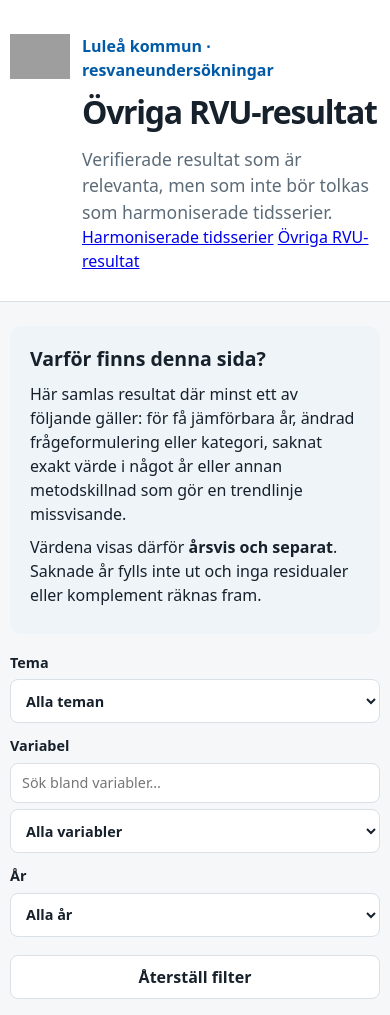
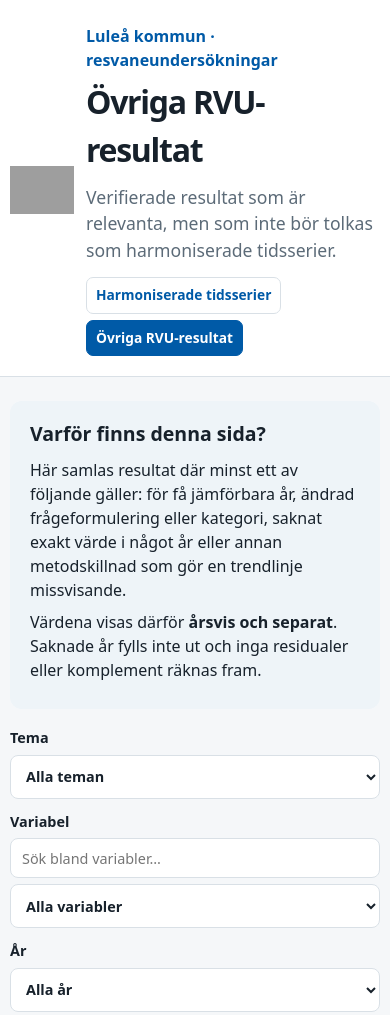
Before and after one commit to Lulea-statistik/resvanor-lulea, a plain HTML site: page docs/ovriga-resultat.html in a window 390 px wide. Shown: the top 1015 px of the page. Drawn offline with Linux system fonts and the light colour scheme; grey boxes are pictures that could not be loaded.

Commit message:
Unify RVU header branding height and persistent two-page navigation

```diff
--- a/docs/styles.css
+++ b/docs/styles.css
@@ -23,3 +23,19 @@ main{padding:24px 0 40px}.controls{display:grid;grid-template-columns:2fr 1.4fr
 .controls .select-search:focus-visible{outline:2px solid var(--accent);outline-offset:2px}
 .controls .select-search-hint{display:block;font-size:.78rem;font-weight:400;color:var(--muted);min-height:0}
 @media(max-width:600px){.hero-content{gap:12px;align-items:flex-start}.lulea-brand-logo{width:60px;max-height:90px}}
+
+/* Identical RVU headers on both pages; preserve the original start-page header height. */
+.hero{padding:34px 0 28px}
+.hero-content{min-height:176px;align-items:center}
+.lulea-brand-logo{display:block;width:100px;max-width:100px;max-height:115px;flex:0 0 100px;object-fit:contain;object-position:center}
+.rvu-page-nav{display:flex;align-items:center;flex-wrap:wrap;gap:8px;margin-top:14px}
+.rvu-page-nav a{display:inline-block;padding:7px 13px;border:1px solid var(--line);border-radius:7px;color:var(--accent);background:#fff;font-weight:700;text-decoration:none}
+.rvu-page-nav a:hover,.rvu-page-nav a:focus-visible{border-color:var(--accent);background:#eef4f8}
+.rvu-page-nav a[aria-current="page"]{background:#005aa7;border-color:#005aa7;color:#fff}
+@media(max-width:600px){
+  .hero{padding:24px 0 20px}
+  .hero-content{min-height:0;align-items:center}
+  .lulea-brand-logo{width:64px;max-width:64px;max-height:85px;flex-basis:64px}
+  .rvu-page-nav{gap:6px}
+  .rvu-page-nav a{padding:7px 9px;font-size:.86rem}
+}
```
